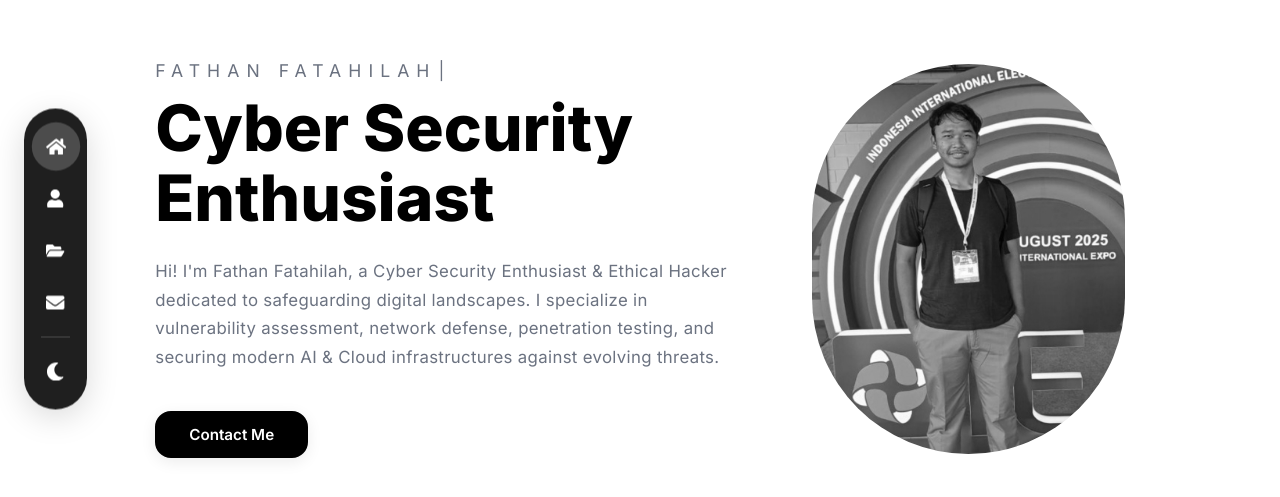
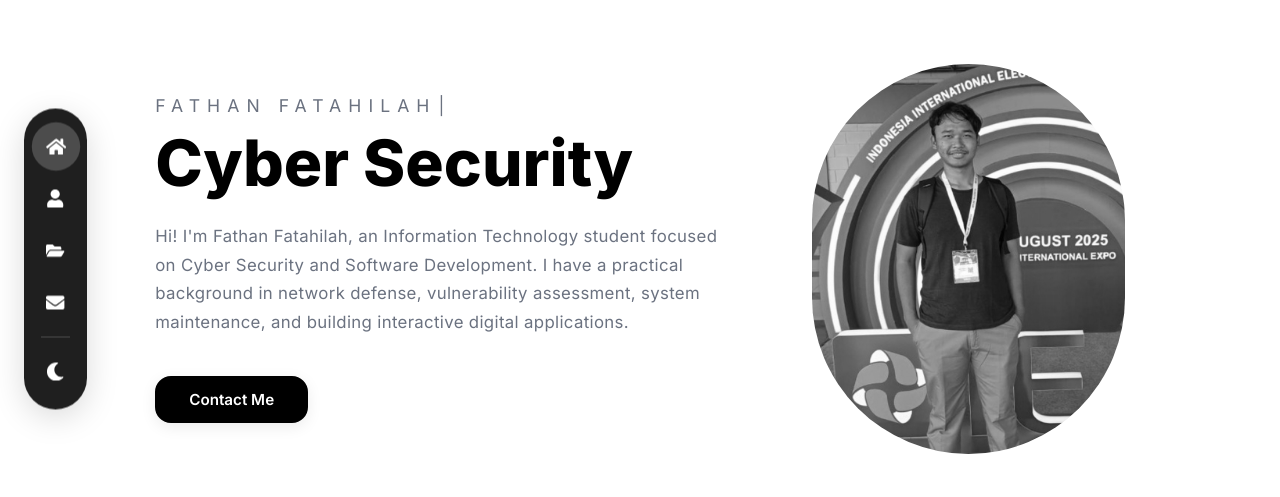
Before and after one commit to FathanF-dev/web-porto, a React (Vite) app: page / in a window 1280 px wide. Shown: the part 141-638 px from the top of the page. Built offline with nearby package versions, Linux system fonts and the light colour scheme.

Commit message:
style: replace exaggerated wording with natural Cyber Security focused descriptions

```diff
--- a/src/components/About.jsx
+++ b/src/components/About.jsx
@@ -23,7 +23,7 @@ const About = ({ isActive, onLearnMore }) => {
             <span></span>
           </div>
           <p className={`desc anim from-bottom d3 ${animated ? 'show' : ''}`}>
-            A passionate Information Technology student and tech enthusiast eager to build practical digital solutions. With a versatile skill set spanning software development, interactive game design, system analysis, and cybersecurity, I continuously strive to explore modern technologies and create impactful applications.
+            An Information Technology student focused on Cyber Security and software development. With a practical skill set spanning network security, interactive game design, system maintenance, and programming, I continuously strive to build reliable digital solutions.
           </p>
           <div className={`anim from-bottom d4 ${animated ? 'show' : ''}`}>
             <button className="btn-primary" onClick={onLearnMore}>Learn More</button>
--- a/src/components/AboutDetail.jsx
+++ b/src/components/AboutDetail.jsx
@@ -221,10 +221,10 @@ const AboutDetail = ({ onClose }) => {
             <span></span>
           </div>
           <p className={`desc anim from-bottom d4 ${animated ? 'show' : ''}`}>
-            I am a dedicated Cyber Security Specialist and Ethical Hacker focusing on defending complex digital infrastructures. My journey began with a curiosity about system internals—understanding how software and networks operate so I could uncover vulnerabilities before threat actors do.
+            I am an Information Technology student with a focus on Cyber Security and software development. My journey began with a practical curiosity about system internals—understanding how software, operating systems, and networks operate under the hood to build secure infrastructures.
           </p>
           <p className={`desc anim from-bottom d5 ${animated ? 'show' : ''}`}>
-            With extensive experience in penetration testing, threat intelligence, and cloud security (Microsoft Azure & Fabric), I bridge the gap between cutting-edge Artificial Intelligence and robust defense paradigms.
+            With practical experience in network analysis, vulnerability assessment, system troubleshooting, and cloud technologies (Microsoft Azure & Fabric), I enjoy solving technical problems and developing reliable applications.
           </p>
         </div>
 
--- a/src/components/Home.jsx
+++ b/src/components/Home.jsx
@@ -59,10 +59,10 @@ const Home = ({ isActive, goToPage }) => {
             {typedName}<span className="typing-cursor">|</span>
           </h3>
           <h1 className={`anim from-bottom d2 ${animated ? 'show' : ''}`}>
-            Cyber Security Enthusiast
+            Cyber Security
           </h1>
           <p className={`description anim from-bottom d3 ${animated ? 'show' : ''}`}>
-            Hi! I'm Fathan Fatahilah, a Cyber Security Enthusiast & Ethical Hacker dedicated to safeguarding digital landscapes. I specialize in vulnerability assessment, network defense, penetration testing, and securing modern AI & Cloud infrastructures against evolving threats.
+            Hi! I'm Fathan Fatahilah, an Information Technology student focused on Cyber Security and Software Development. I have a practical background in network defense, vulnerability assessment, system maintenance, and building interactive digital applications.
           </p>
           <div className={`home-buttons anim from-bottom d4 ${animated ? 'show' : ''}`}>
             <a href="#contact" className="btn-primary" onClick={(e) => { e.preventDefault(); goToPage(3); }}>Contact Me</a>
```
